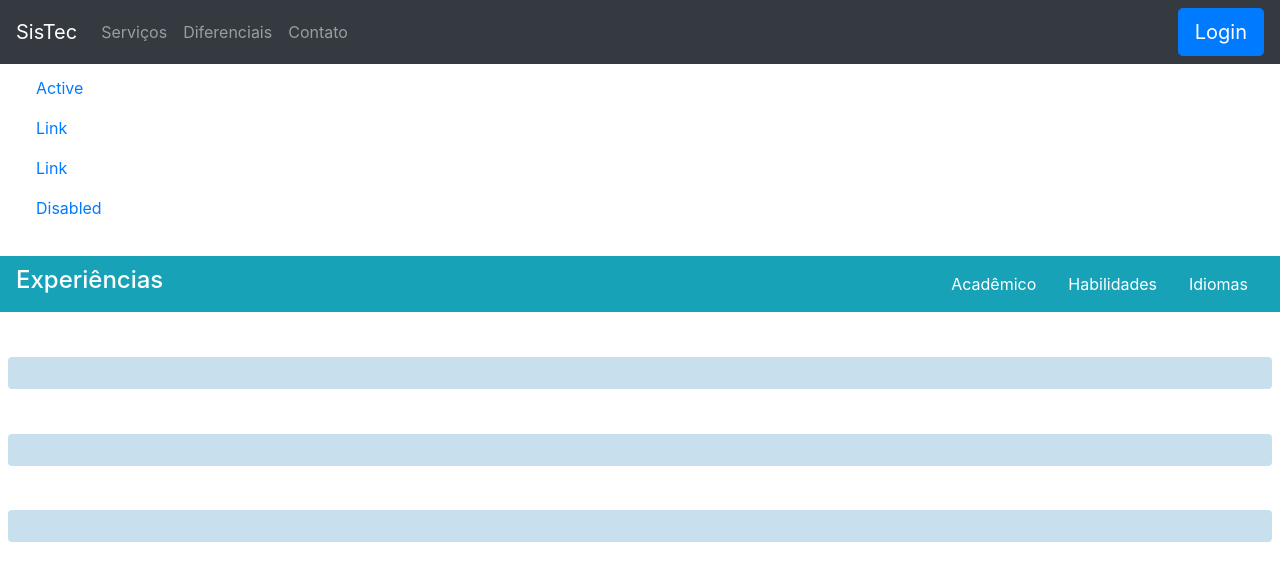
After one commit to SamuelHericles/Projeto_Final_Tec_Web, a PHP site: page /clienteteste.php in a window 1280 px wide. The commit adds this page. Shown: the top 581 px of the page. Run offline with PHP 8.4, Linux system fonts and the light colour scheme.

Commit message:
Atualização do css login e criação de arquivo clientetest.php

```diff
--- /dev/null
+++ b/clienteteste.php
@@ -0,0 +1,55 @@
+<?php
+  include "cabecalho.php"
+?>
+
+<div class=divcliente>
+  <ul class="nav flex-column nav-pills">
+    <li class="nav-item">
+      <a class="nav-link" href="#1">Active</a>
+    </li>
+    <li class="nav-item">
+      <a class="nav-link" href="#2">Link</a>
+    </li>
+    <li class="nav-item">
+      <a class="nav-link" href="#3">Link</a>
+    </li>
+    <li class="nav-item">
+      <a class="nav-link " href="#4">Disabled</a>
+    </li>
+  </ul>
+</div>
+
+
+<nav id="navbar2" class=" mt-2 navbar navbar-light bg-info text-white">
+      <h4>Experiências</h4>
+        <ul class="nav nav-pills text-white">
+          <li class="nav-item ">
+            <a class="nav-link text-white" href="#fat">Acadêmico</a>
+          </li>
+          <li class="nav-item ">
+            <a class="nav-link text-white" href="#mdo">Habilidades</a>
+          </li>
+          <li class="nav-item ">
+              <a class="nav-link text-white" href="#idi">Idiomas</a>
+          </li>
+        </ul>
+      </nav>
+
+      <div data-spy="scroll" data-target="#navbar2" data-offset="0">
+        <h4 class="mt-2 text-white text-center" id="1">Acadêmico de engenharia da computação</h4>
+        <div class="p-2 m-2 text-dark rounded" style="background-color: #c8dfee;">
+          <p>
+          </p>
+        </div>
+        <h4 class="text-white text-center" id="mdo">Algumas habilidades</h4>
+        <div class="p-2 m-2 text-dark rounded" style="background-color: #c8dfee;">
+        <p></p>
+        <p></p>
+        <p></p>
+        </div>
+        <h4 class="text-white text-center" id="1">Idiomas</h4>
+        <div class="p-2 m-2 mb-5 text-dark rounded" style="background-color: #c8dfee;">
+        <p></p>
+        <p></p>
+        </div>
+      </div>
--- a/estilo.css
+++ b/estilo.css
@@ -62,6 +62,18 @@ footer p{
 }
 #login a{
     color : white;
+
+}
+
+.divlogin{
+    position: absolute;
+    right: 25%;
+    top: 30%;
+    width: 900px;
+}
+
+.divcliente{
+    padding: 20px;
 }
 
 .h2page{
```
Also changed, not shown: login.php (+3 -6 lines).
